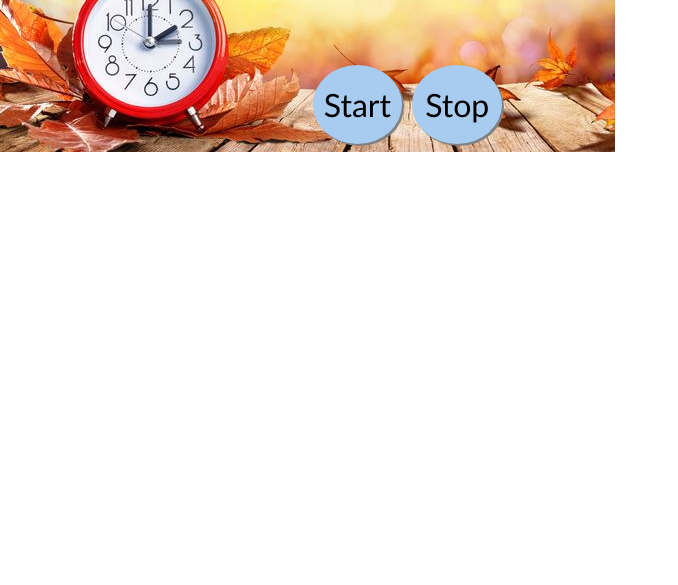
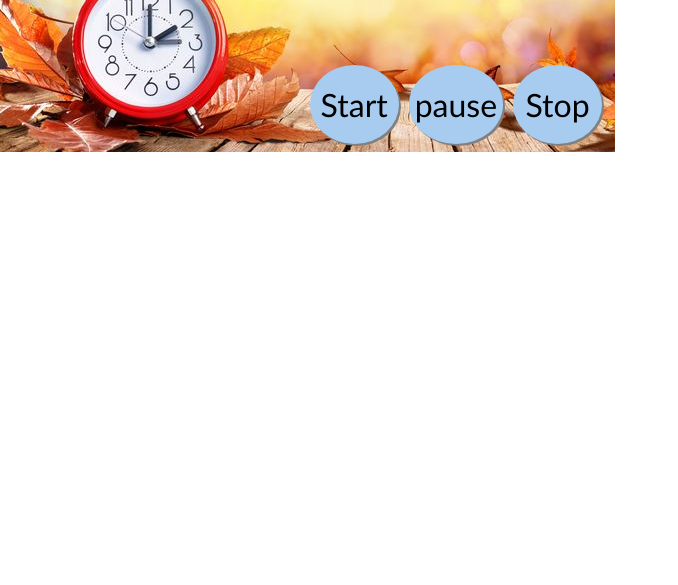
Before and after one commit to tamarLevanoni/countdown, a plain HTML site: page index.html in a window 1280 px wide. Shown: the part 215-800 px from the top of the page, without its empty margins (0-678 px from the left). Drawn offline with Linux system fonts and the light colour scheme.

Commit message:
add pause

```diff
--- a/index.html
+++ b/index.html
@@ -30,6 +30,7 @@
     </div>
     <button id="startButton" onclick="start(event)">Start</button>
     <button id="stopButton" onclick="stop()">Stop</button>
+    <button id="pauseButton" onclick="pause()">pause</button>
 
     <script src="main.js"></script>
   </body>
--- a/main.css
+++ b/main.css
@@ -28,6 +28,9 @@ div#sec {
 button#startButton {
   grid-area: 7/4/9/5;
 }
+#pauseButton {
+  grid-area: 7/5/9/6;
+}
 button {
   font-family: "Gill Sans", "Gill Sans MT", Calibri, "Trebuchet MS", sans-serif;
   border-radius: 100%;
@@ -45,7 +48,7 @@ button:disabled {
   background-color: gray;
 }
 button#stopButton {
-  grid-area: 7/5/9/6;
+  grid-area: 7/6/9/7;
 }
 input {
   width: 50px;
--- a/main.js
+++ b/main.js
@@ -81,3 +81,9 @@ function loaded() {
     document.querySelector("#cat").hidden = true;
   }, 5000);
 }
+function pause() {
+  clearInterval(intervalID);
+  clearTimeout(timeoutID);
+  var startButton = document.querySelector("#startButton");
+  startButton.disabled = false;
+}
```
